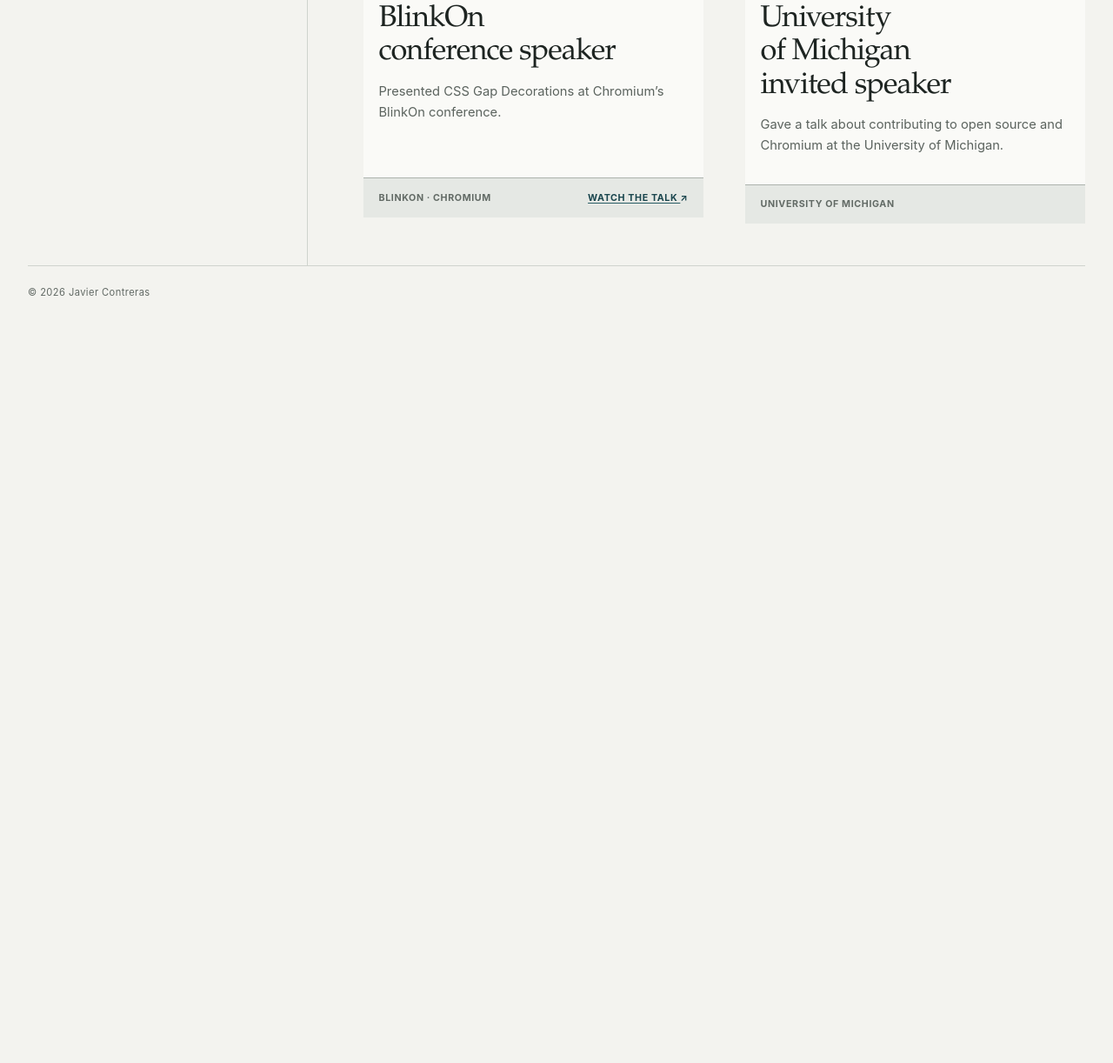
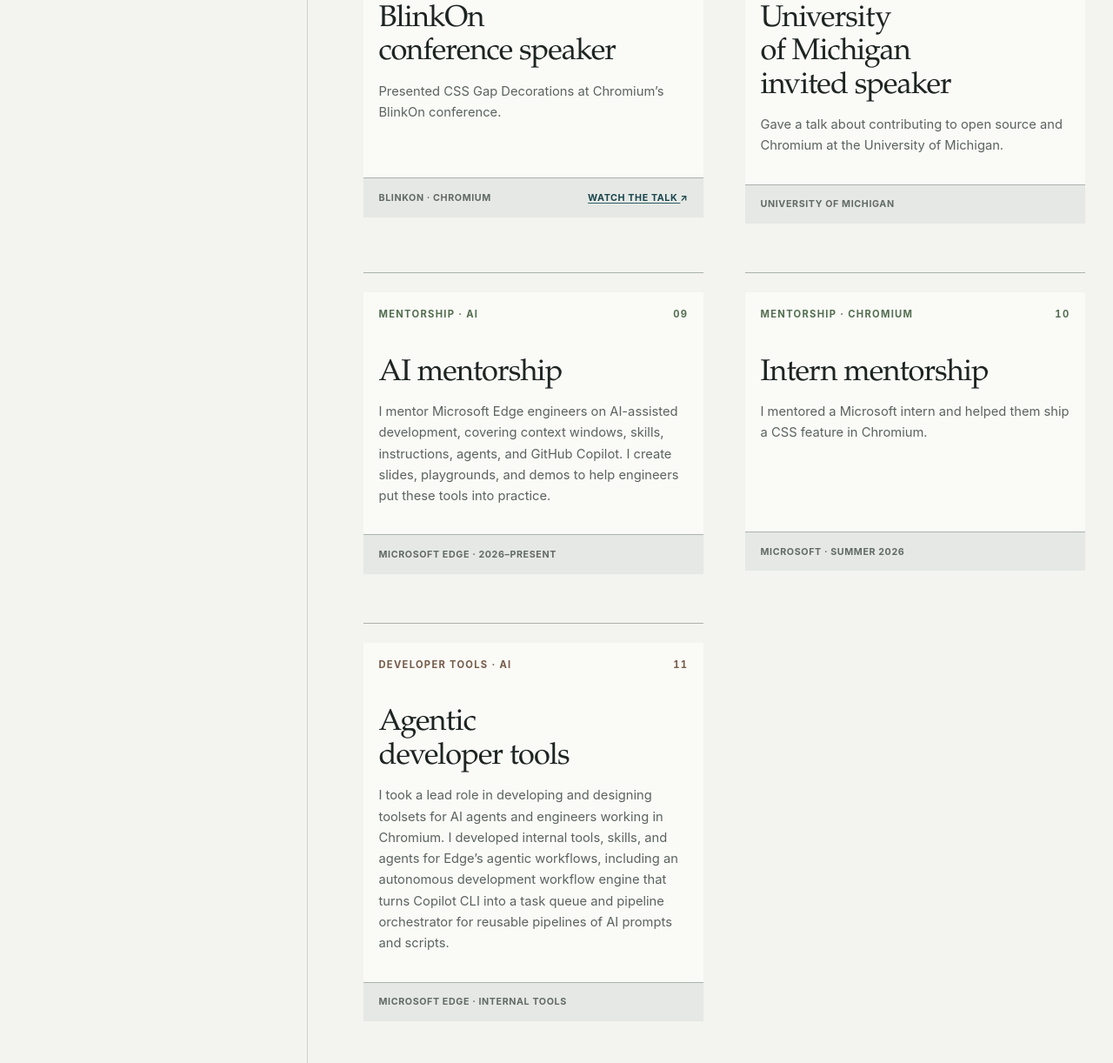
Before and after one commit to jav099/jav099.github.io, a plain HTML site: page index.html in a window 1280 px wide. Shown: the part 2152-3374 px from the top of the page at 87% size. Before the commit the page ends 2530 px from the top, so only its background shows below. Drawn offline with Linux system fonts and the light colour scheme.

Commit message:
Add mentorship and agentic developer tools cards

```diff
--- a/index.html
+++ b/index.html
@@ -378,6 +378,60 @@
             </footer>
           </article>
         </li>
+
+        <li class="work-grid__community">
+          <article class="work-entry">
+            <header class="entry-header">
+              <span class="entry-type">Mentorship · AI</span>
+              <span class="entry-index" aria-hidden="true">09</span>
+            </header>
+            <h3>AI mentorship</h3>
+            <p class="entry-description">
+              I mentor Microsoft Edge engineers on AI-assisted development, covering context
+              windows, skills, instructions, agents, and GitHub Copilot. I create slides,
+              playgrounds, and demos to help engineers put these tools into practice.
+            </p>
+            <footer class="entry-footer">
+              <span>Microsoft Edge · 2026–present</span>
+            </footer>
+          </article>
+        </li>
+
+        <li class="work-grid__community">
+          <article class="work-entry">
+            <header class="entry-header">
+              <span class="entry-type">Mentorship · Chromium</span>
+              <span class="entry-index" aria-hidden="true">10</span>
+            </header>
+            <h3>Intern mentorship</h3>
+            <p class="entry-description">
+              I mentored a Microsoft intern and helped them ship a CSS feature in Chromium.
+            </p>
+            <footer class="entry-footer">
+              <span>Microsoft · Summer 2026</span>
+            </footer>
+          </article>
+        </li>
+
+        <li class="work-grid__tools">
+          <article class="work-entry">
+            <header class="entry-header">
+              <span class="entry-type">Developer tools · AI</span>
+              <span class="entry-index" aria-hidden="true">11</span>
+            </header>
+            <h3>Agentic developer tools</h3>
+            <p class="entry-description">
+              I took a lead role in developing and designing toolsets for AI agents and
+              engineers working in Chromium. I developed internal tools, skills, and agents for
+              Edge’s agentic workflows, including an autonomous development workflow engine that
+              turns Copilot CLI into a task queue and pipeline orchestrator for reusable
+              pipelines of AI prompts and scripts.
+            </p>
+            <footer class="entry-footer">
+              <span>Microsoft Edge · Internal tools</span>
+            </footer>
+          </article>
+        </li>
       </ol>
     </section>
 
```
Also changed, not shown: 1 other file.
